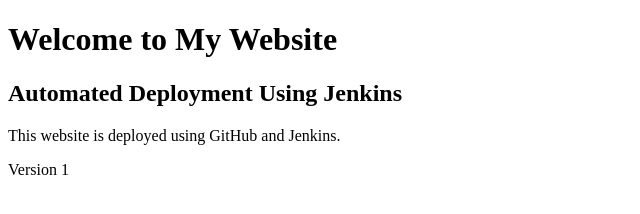
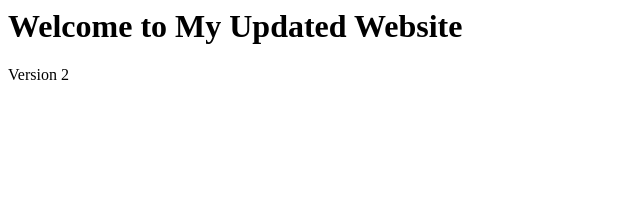
Before and after one commit to Sneha314/jenkins-webapp, a plain HTML site: page index.html in a window 1280 px wide. Shown: the whole page, without its empty margins (0-640 px from the left). Drawn offline with Linux system fonts and the light colour scheme.

Commit message:
Updated website version 2

```diff
--- a/index.html
+++ b/index.html
@@ -1,12 +1,2 @@
-<!DOCTYPE html>
-<html>
-<head>
-    <title>Jenkins CI/CD Project</title>
-</head>
-<body>
-    <h1>Welcome to My Website</h1>
-    <h2>Automated Deployment Using Jenkins</h2>
-    <p>This website is deployed using GitHub and Jenkins.</p>
-    <p>Version 1</p>
-</body>
-</html>
+<h1>Welcome to My Updated Website</h1>
+<p>Version 2</p>
```
